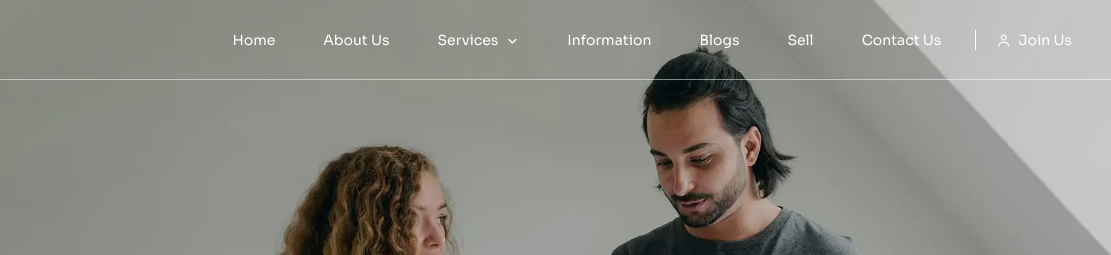
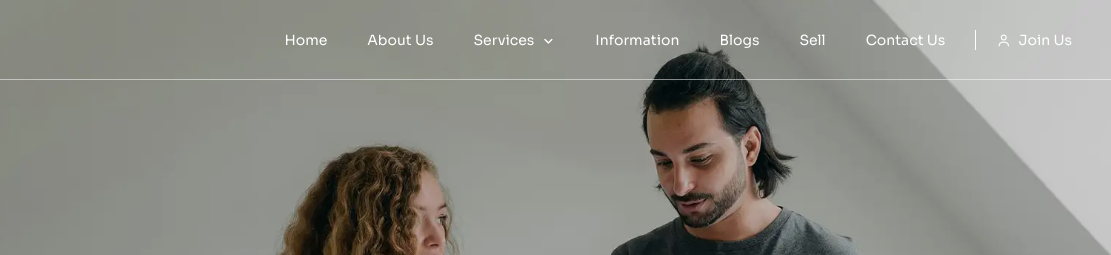
Before and after one commit to EK2511/Realty, a website: page index.html in a window 1280 px wide. Shown: the top 255 px of the page, 169-1280 px from the left. Drawn offline with Linux system fonts and the light colour scheme.

Commit message:
hover problem done solved

```diff
--- a/index.html
+++ b/index.html
@@ -19,27 +19,27 @@
                 <img src="src/imgs/Logo.svg" class="w-[150px]" alt="logo">
                 <nav>
                     <i class="fa-solid fa-bars hidden! menu text-white max-md:block! peer cursor-pointer"></i>
-                    <ul class="flex items-center md:gap-5  max-lg:mb-1.5 max-lg:mr-0 mr-6 capitalize text-sm font-normal z-[1000] text-white font-sora max-md:absolute max-md:left-0 max-md:top-full max-md:flex-col max-md:w-full max-md:hidden max-md:bg-black/50 peer-hover:flex">
-                        <li class=" p-3.5 max-md:w-full max-md:border-b-1 max-md:border-white/40 max-md:mr-0 max-md:p-4">
+                    <ul class="flex items-center md:gap-5 min-md:max-lg:gap-2  max-lg:mb-1.5 max-lg:mr-0 mr-6 capitalize text-sm font-normal z-[1000] text-white font-sora max-md:absolute max-md:left-0 max-md:top-full max-md:flex-col max-md:w-full max-md:hidden max-md:bg-black/50 peer-hover:flex">
+                        <li class=" p-2.5 max-md:w-full max-md:border-b-1 max-md:border-white/40 max-md:mr-0 max-md:p-4">
                             <a href="#home" class="w-fit hover:text-lightgreen transition-all duration-[0.4s]">home</a>
                         </li>
-                        <li class=" p-3.5 max-md:w-full max-md:border-b-1 max-md:border-white/40 max-md:mr-0 max-md:p-4">
+                        <li class=" p-2.5 max-md:w-full max-md:border-b-1 max-md:border-white/40 max-md:mr-0 max-md:p-4">
                             <a href="#about" class="w-fit hover:text-lightgreen transition-all duration-[0.4s]">about us</a>
                         </li>
-                        <li class=" p-3.5 max-md:w-full max-md:border-b-1 max-md:border-white/40 max-md:mr-0 max-md:p-4">
+                        <li class=" p-2.5 max-md:w-full max-md:border-b-1 max-md:border-white/40 max-md:mr-0 max-md:p-4">
                             <a href="#services" class="w-fit mr-1 hover:text-lightgreen transition-all duration-[0.4s] peer">services</a>
                             <i class="fa-solid fa-angle-down text-[11px] max-md:hidden! peer-hover:text-lightgreen transition-all duration-[0.4s]"></i>
                         </li>
-                        <li class=" p-3.5 max-md:w-full max-md:border-b-1 max-md:border-white/40 max-md:mr-0 max-md:p-4">
+                        <li class=" p-2.5 max-md:w-full max-md:border-b-1 max-md:border-white/40 max-md:mr-0 max-md:p-4">
                             <a href="#information" class="w-fit  hover:text-lightgreen transition-all duration-[0.4s]">information</a>
                         </li>
-                        <li class=" p-3.5 max-md:w-full max-md:border-b-1 max-md:border-white/40 max-md:mr-0 max-md:p-4">
+                        <li class=" p-2.5 max-md:w-full max-md:border-b-1 max-md:border-white/40 max-md:mr-0 max-md:p-4">
                             <a href="#blogs" class="w-fit  hover:text-lightgreen transition-all duration-[0.4s]">blogs</a>
                         </li>
-                        <li class=" p-3.5 max-md:w-full max-md:border-b-1 max-md:border-white/40 max-md:mr-0 max-md:p-4">
+                        <li class=" p-2.5 max-md:w-full max-md:border-b-1 max-md:border-white/40 max-md:mr-0 max-md:p-4">
                             <a href="#sell" class="w-fit  hover:text-lightgreen transition-all duration-[0.4s]">sell</a>
                         </li>
-                        <li class=" p-3.5 max-md:w-full max-md:border-b-1 max-md:border-white/40 max-md:mr-0 max-md:p-4">
+                        <li class=" p-2.5 max-md:w-full max-md:border-b-1 max-md:border-white/40 max-md:mr-0 max-md:p-4">
                             <a href="#contact" class="w-fit  hover:text-lightgreen transition-all duration-[0.4s]">contact us</a>
                         </li>
                         <li class=" pl-5 min-md:border-l-1 min-md:border-white max-md:w-full max-md:mr-0 max-md:p-4">
@@ -58,7 +58,7 @@
             <div class="content absolute top-1/2 left-1/2 -translate-1/2 z-40 w-full max-w-3xl p-2.5">
                 <div class="text text-center text-white">
                     <p class="uppercase font-sora text-[12px] tracking-[2px]">welcome to one of the best real estate agency</p>
-                    <h1 class="capitalize text-[55px]! font-sora font-semibold mt-3.5! mb-4! tracking-[2px] max-md:text-[30px]! max-sm:mb-5!">discover and own your <span class="text-lightgreen">perfect home today!</span></h1>
+                    <h1 class="capitalize text-[55px]! font-sora font-semibold mt-3.5! mb-4! tracking-[2px] max-md:text-[25px]! max-sm:mb-5!">discover and own your <span class="text-lightgreen">perfect home today!</span></h1>
                 </div>
                 <div class="bar bg-white w-fit mx-auto rounded-full p-2 font-sora font-light text-[12px] max-md:rounded-2xl">
                     <ul class="flex gap-3.5 items-center max-md:flex-wrap max-md:justify-center">
@@ -460,7 +460,7 @@
                 <div class="text text-white z-50">
                     <h2 class="text-4xl mb-3 capitalize max-sm:text-xl">Let's simply begin with realty</h2>
                     <p class="capitalize text-sm">Blandit aliquam donec sed morbi congue eget lorem viverra porta id lobortis.</p>
-                    <form action="" class="flex gap-3 mt-5 max-sm:flex-wrap">
+                    <div class="flex gap-3 mt-5 max-sm:flex-wrap">
                         <button class=" flex items-center  w-fit py-3 px-4.5 cursor-pointer bg-lightgreen rounded-full hover:bg-lightblack group transition-all duration-[0.4s]">
                             <p class="font-sora capitalize text-[12px] mr-1.5 text-darkgreen group-hover:text-lightgreen transition-all duration-[0.4s]">get in touch</p>
                             <i class="fa-solid fa-arrow-right text-[12px] text-darkgreen group-hover:text-lightgreen transition-all duration-[0.4s]"></i>
@@ -469,7 +469,7 @@
                             <p class="font-sora capitalize text-[12px] mr-1.5 text-white group-hover:text-lightblack transition-all duration-[0.4s]">Get started</p>
                             <i class="fa-solid fa-arrow-right text-[12px] text-white group-hover:text-lightblack transition-all duration-[0.4s]"></i>
                         </button>
-                    </form>
+                    </div>
                 </div>
             </section>
         </div>
--- a/src/css/realty.css
+++ b/src/css/realty.css
@@ -1,6 +1,6 @@
-header nav > .menu:hover + ul {
+/* header nav > .menu:hover + ul {
     display: flex;
-}
+} */
 ::-webkit-scrollbar {
     width: 15px;
 }
```
Also changed, not shown: src/output.css.
